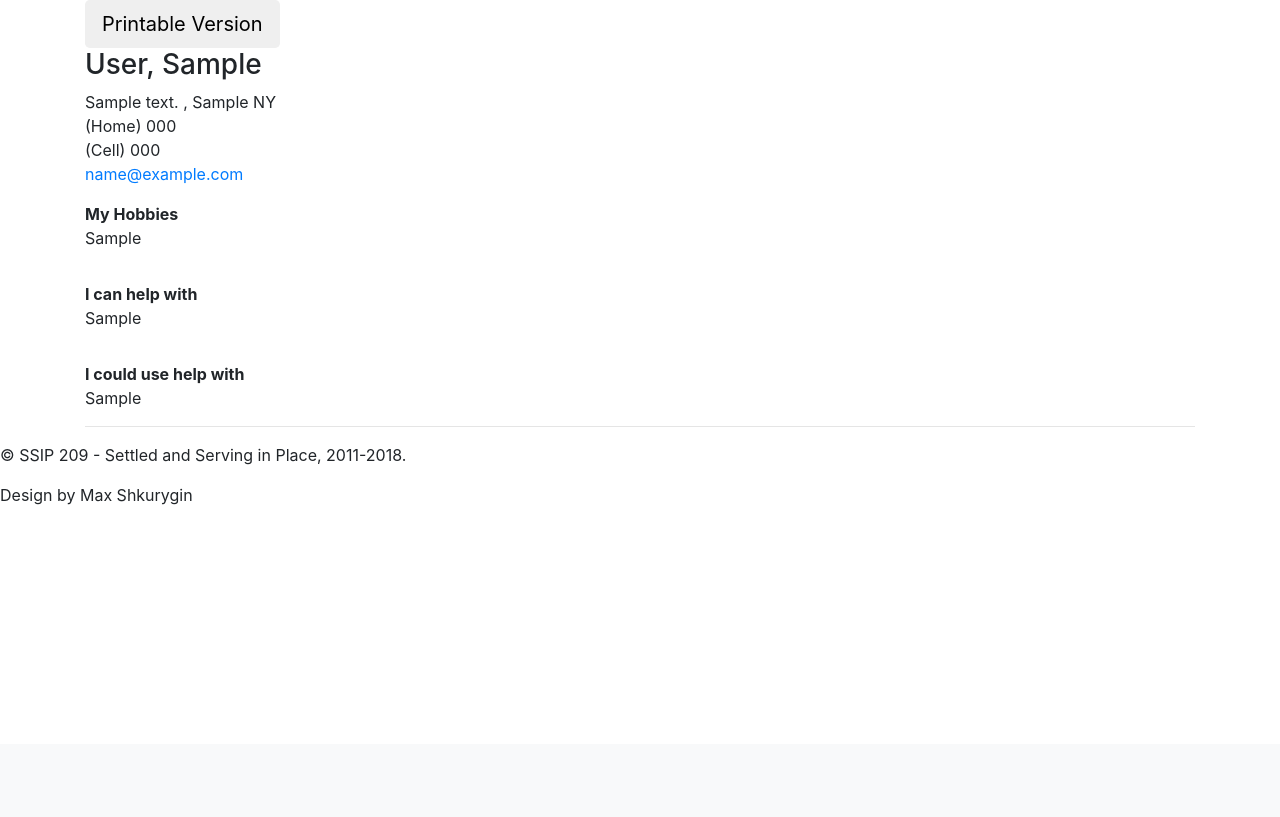
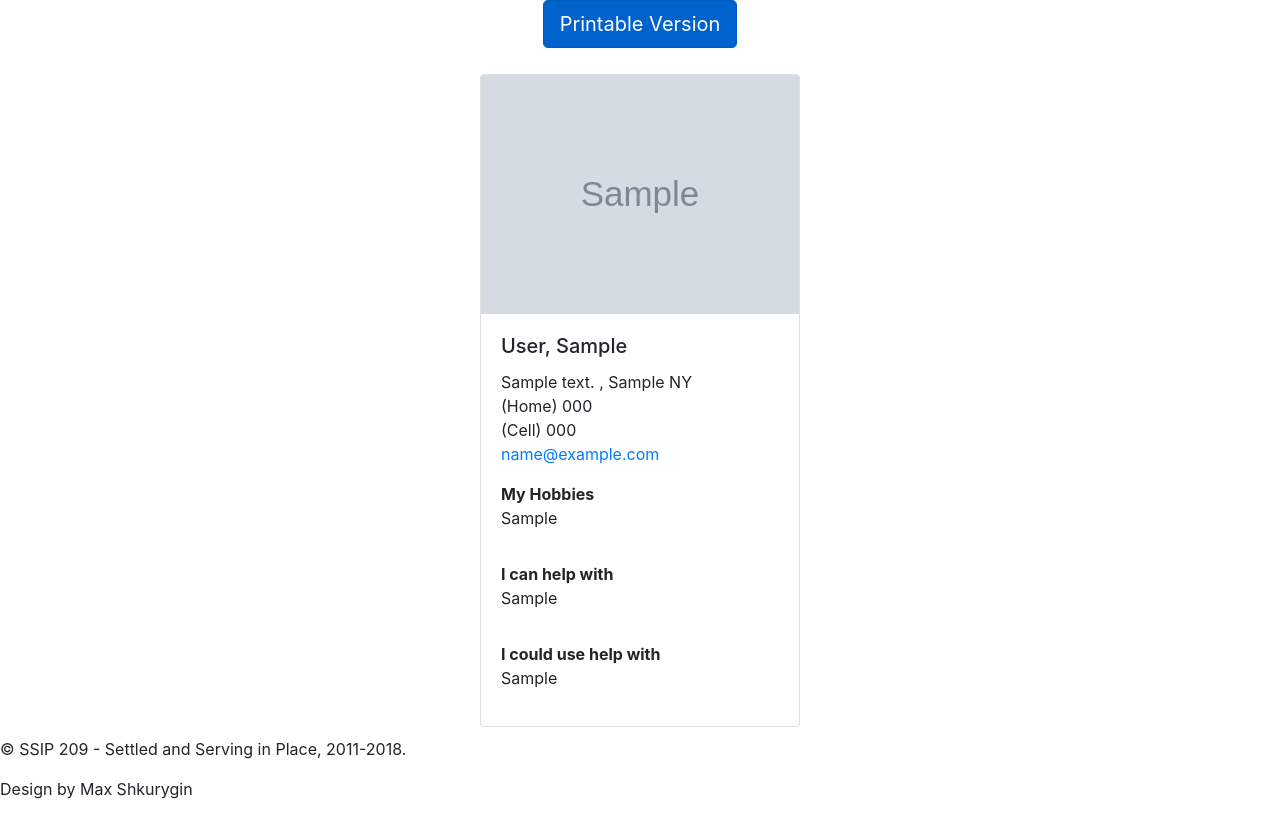
Before and after one commit to mooja/ssip4, a Django app: template ssip4/templates/members/member_list.html in a window 1280 px wide. Shown: the part 56-873 px from the top of the page. Before the commit the page ends 561 px from the top, so only its background shows below. Run offline with Django 3.2, Linux system fonts and the light colour scheme; the template is opened without the code that fills it: values that come from a table or form of the project are taken from there, others are empty; tables that the repository leaves empty hold one stand-in row (values such as "Sample post"); grey boxes marked "Sample" are stand-in pictures; some libraries are stand-ins or nearby versions.

Commit message:
added member pictures field and layout

```diff
--- a/ssip4/members/models.py
+++ b/ssip4/members/models.py
@@ -19,6 +19,9 @@ class Member(models.Model):
     needhelp = models.CharField(max_length=1500, null=True, blank=True)
     comments = models.TextField(max_length=5000, null=True, blank=True)
 
+    # picture
+    picture = models.ImageField(upload_to='members/', null=True)
+
     def get_full_name(self):
         return " ".join([self.first_name, self.last_name])
 
--- a/ssip4/templates/members/member_list.html
+++ b/ssip4/templates/members/member_list.html
@@ -17,53 +17,45 @@
 {% endblock sidebar %}
 
 {% block content %}
-<form role="form">
-        <button type="button" class="btn btn-lg btn-default" onclick="location.href='{% url 'members:member_list_pdf' %}'">Printable Version</button>
-</form>
-
-
+<p class="text-center">
+    <a href="{% url 'members:member_list_pdf' %}" class="btn btn-primary btn-lg active" role="button" aria-pressed="true">Printable Version</a>
+</p>
+<div class="row d-flex flex-wrap flex-row justify-content-center">
     {% for member in member_list %}
-    <h3 class="media-heading name" id="{{ member.id }}">
+    <div class="card" style="flex: 0 1 20rem; margin: 10px">
+        {% if member.picture %}
+            <img src="{{ member.picture.url }}" alt="Member Picture" class="card-img-top">
+        {% else %}
+            <img src="{% static 'images/default-person.jpg' %}" alt="Picture Placeholder" class="card-img-top">
+        {% endif %}
+        <div class="card-body">
+            <h5 class="card-title" id="{{ member.id }}">
                 {{ member.last_name }}, {{ member.first_name }}
-    </h3>
-
+            </h5>
+            <div class="card-text">
                 <address>
-    {% if member.address or member.town %}
-    {{ member.address }}
-    {% if member.town %}, {{ member.town }} NY {% endif %}
-    <br>
-    {% endif %}
-
-    {% if member.homephone %}
-    (Home) {{ member.homephone }} <br>
-    {% endif %}
-
-    {% if member.cellphone %}
-    (Cell) {{ member.cellphone }} <br>
-    {% endif %}
-
-    {% if member.email %}
+                    {% if member.address or member.town %} {{ member.address }} {% if member.town %}, {{ member.town }} NY {% endif %}
+                    <br> {% endif %} {% if member.homephone %} (Home) {{ member.homephone }}
+                    <br> {% endif %} {% if member.cellphone %} (Cell) {{ member.cellphone }}
+                    <br> {% endif %} {% if member.email %}
                     <a href="mailto:{{ member.email }}">{{ member.email }}</a>
                     {% endif %}
                 </address>
-
                 <dl>
                     {% if member.hobbies %}
                     <dt>My Hobbies</dt>
                     <dd> {{ member.hobbies }}</dd>
-        <br>
-    {% endif %}
-    {% if member.canhelp %}
+                    <br> {% endif %} {% if member.canhelp %}
                     <dt>I can help with</dt>
                     <dd> {{ member.canhelp }} </dd>
-        <br>
-    {% endif %}
-
-    {% if member.needhelp %}
+                    <br> {% endif %} {% if member.needhelp %}
                     <dt>I could use help with</dt>
                     <dd>{{ member.needhelp }}</dd>
                     {% endif %}
                 </dl>
-<hr>
+            </div>
+        </div>
+    </div>
     {% endfor %}
+</div>
 {% endblock content %}
```
Also changed, not shown: ssip4/members/migrations/0002_member_picture.py (added), ssip4/static/images/default-person.jpg (added), ssip4/static/images/favicon.ico (deleted). Lines whose indentation alone changed are shown as unchanged.
